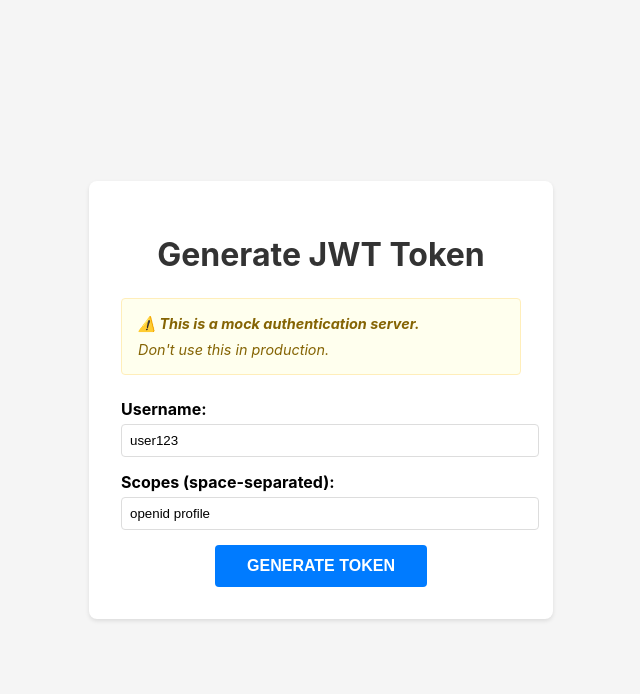
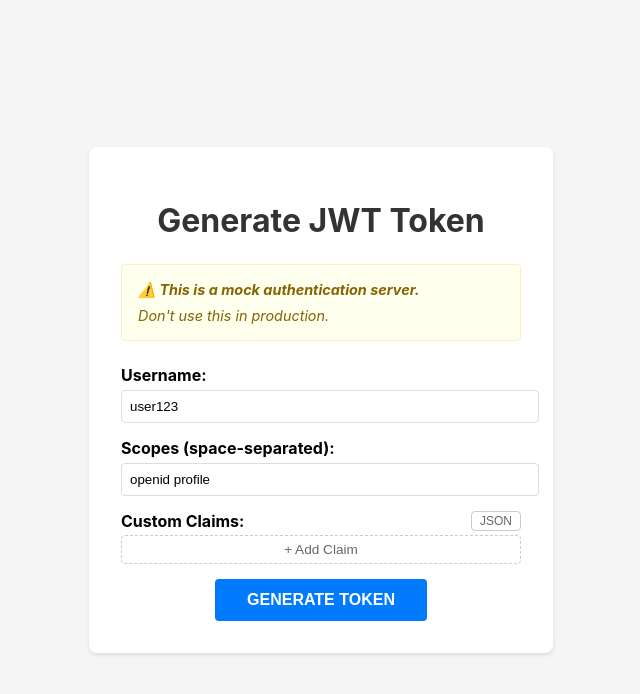
Before and after one commit to alukach/mock-oidc-server, a FastAPI app: page / in a window 1280 px wide. Shown: the top 694 px of the page, without its empty margins (319-959 px from the left). Run offline with FastAPI, Linux system fonts and the light colour scheme.

Commit message:
feat: add claim editor

```diff
--- a/app/app.py
+++ b/app/app.py
@@ -195,16 +195,29 @@ async def authorize(
             "request_id": request_id,
             "client_id": client_id,
             "scopes": scopes,
+            "claims": {},
         },
     )
 
 
 @app.post("/login", name="login")
-async def login(request_id: str = Form(...), username: str = Form(...)):
+async def login(
+    request_id: str = Form(...),
+    username: str = Form(...),
+    claims: str = Form("{}"),
+):
     """Handle login form submission."""
     # Retrieve the stored auth request
     if request_id not in auth_requests:
         raise HTTPException(status_code=400, detail="Invalid request")
+
+    # Parse custom claims
+    try:
+        custom_claims = json.loads(claims)
+    except json.JSONDecodeError:
+        raise HTTPException(status_code=400, detail="Invalid JSON in claims")
+    if not isinstance(custom_claims, dict):
+        raise HTTPException(status_code=400, detail="Claims must be a JSON object")
 
     auth_request = auth_requests.pop(request_id)
 
@@ -221,6 +234,7 @@ async def login(request_id: str = Form(...), username: str = Form(...)):
         "username": username,
         "nonce": auth_request.get("nonce"),
         "created_at": datetime.now(UTC),
+        "custom_claims": custom_claims,
     }
 
     # Store PKCE challenge if provided
@@ -242,6 +256,7 @@ async def token_form(request: Request):
         {
             "request": request,
             "token": None,
+            "claims": {},
         },
     )
 
@@ -251,30 +266,49 @@ async def generate_token(
     request: Request,
     username: str = Form(...),
     scopes: str = Form(...),
+    claims: str = Form("{}"),
 ):
     """Generate a JWT token with the specified parameters."""
+    try:
+        custom_claims = json.loads(claims)
+    except json.JSONDecodeError:
+        raise HTTPException(status_code=400, detail="Invalid JSON in claims")
+    if not isinstance(custom_claims, dict):
+        raise HTTPException(status_code=400, detail="Claims must be a JSON object")
+
     now = datetime.now(UTC)
     expires_delta = timedelta(minutes=15)
 
+    token_body = {
+        **custom_claims,
+        "iss": ISSUER,
+        "sub": username,
+        "iat": now,
+        "exp": now + expires_delta,
+        "scope": scopes,
+        "kid": KEY_PAIR.key_id,
+    }
+
     token = jwt.encode(
-        {
-            "iss": ISSUER,
-            "sub": username,
-            "iat": now,
-            "exp": now + expires_delta,
-            "scope": scopes,
-            "kid": KEY_PAIR.key_id,
-        },
+        token_body,
         KEY_PAIR.private_key,
         algorithm="RS256",
         headers={"kid": KEY_PAIR.key_id},
     )
+
+    # Convert datetime objects for JSON display
+    token_body_display = {
+        k: v.isoformat() if isinstance(v, datetime) else v
+        for k, v in token_body.items()
+    }
 
     return templates.TemplateResponse(
         "token.html",
         {
             "request": request,
             "token": token,
+            "token_body": token_body_display,
+            "claims": custom_claims,
         },
     )
 
@@ -339,9 +373,13 @@ async def token(
     expires_delta = timedelta(minutes=15)
     username = auth_details.get("username", "user123")
 
+    # Merge custom claims into tokens (custom claims go first so standard claims win)
+    custom_claims = auth_details.get("custom_claims", {})
+
     # Generate access token
     access_token = jwt.encode(
         {
+            **custom_claims,
             "iss": ISSUER,
             "sub": username,
             "iat": now,
@@ -356,6 +394,7 @@ async def token(
 
     # Generate ID token (required for OIDC)
     id_token_claims = {
+        **custom_claims,
         "iss": ISSUER,
         "sub": username,
         "aud": client_id,
@@ -380,6 +419,7 @@ async def token(
         "scope": auth_details["scope"],
         "client_id": client_id,
         "expires_at": now + expires_delta,
+        "custom_claims": custom_claims,
     }
 
     return JSONResponse(
@@ -420,6 +460,7 @@ async def userinfo(request: Request):
     # In a real implementation, you would fetch these from a user database
     # and filter based on the requested scopes
     user_info = {
+        **token_data.get("custom_claims", {}),
         "sub": token_data["username"],
     }
 
--- /dev/null
+++ b/app/static/claims-editor.js
@@ -0,0 +1,147 @@
+function initClaimsEditor(
+  editorId,
+  rawId,
+  hiddenInputId,
+  toggleBtnId,
+  initialClaims
+) {
+  const editor = document.getElementById(editorId);
+  const rawTextarea = document.getElementById(rawId);
+  const hiddenInput = document.getElementById(hiddenInputId);
+  const toggleBtn = document.getElementById(toggleBtnId);
+
+  let mode = "form"; // "form" or "json"
+
+  function createRow(key, value) {
+    const row = document.createElement("div");
+    row.className = "claim-row";
+
+    const keyInput = document.createElement("input");
+    keyInput.type = "text";
+    keyInput.className = "claim-key";
+    keyInput.placeholder = "key";
+    keyInput.value = key || "";
+
+    const valueInput = document.createElement("input");
+    valueInput.type = "text";
+    valueInput.className = "claim-value";
+    valueInput.placeholder = 'string, 42, true, ["a","b"], ...';
+    valueInput.value = value !== undefined ? formatValue(value) : "";
+
+    const removeBtn = document.createElement("button");
+    removeBtn.type = "button";
+    removeBtn.className = "claim-remove";
+    removeBtn.textContent = "\u00d7";
+    removeBtn.title = "Remove claim";
+    removeBtn.addEventListener("click", function () {
+      row.remove();
+    });
+
+    row.appendChild(keyInput);
+    row.appendChild(valueInput);
+    row.appendChild(removeBtn);
+    editor.insertBefore(row, editor.querySelector(".claim-add-row"));
+    return row;
+  }
+
+  function formatValue(val) {
+    if (typeof val === "string") return val;
+    return JSON.stringify(val);
+  }
+
+  function parseValue(str) {
+    str = str.trim();
+    if (str === "") return "";
+    try {
+      return JSON.parse(str);
+    } catch {
+      return str;
+    }
+  }
+
+  function collectClaims() {
+    const claims = {};
+    editor.querySelectorAll(".claim-row").forEach(function (row) {
+      const key = row.querySelector(".claim-key").value.trim();
+      const val = row.querySelector(".claim-value").value;
+      if (key) {
+        claims[key] = parseValue(val);
+      }
+    });
+    return claims;
+  }
+
+  function populateRows(claims) {
+    editor.querySelectorAll(".claim-row").forEach(function (row) {
+      row.remove();
+    });
+    if (claims && typeof claims === "object" && !Array.isArray(claims)) {
+      for (const [key, value] of Object.entries(claims)) {
+        createRow(key, value);
+      }
+    }
+  }
+
+  function switchToForm() {
+    // Parse raw JSON and populate rows
+    let claims = {};
+    try {
+      claims = JSON.parse(rawTextarea.value);
+    } catch {
+      // leave rows as-is if JSON is invalid
+    }
+    populateRows(claims);
+    rawTextarea.style.display = "none";
+    editor.style.display = "";
+    toggleBtn.textContent = "JSON";
+    mode = "form";
+  }
+
+  function switchToJson() {
+    // Serialize rows into the textarea
+    const claims = collectClaims();
+    rawTextarea.value = JSON.stringify(claims, null, 2);
+    editor.style.display = "none";
+    rawTextarea.style.display = "";
+    toggleBtn.textContent = "Form";
+    mode = "json";
+  }
+
+  toggleBtn.addEventListener("click", function () {
+    if (mode === "form") {
+      switchToJson();
+    } else {
+      switchToForm();
+    }
+  });
+
+  // Add button row
+  const addRow = document.createElement("div");
+  addRow.className = "claim-add-row";
+  const addBtn = document.createElement("button");
+  addBtn.type = "button";
+  addBtn.className = "claim-add";
+  addBtn.textContent = "+ Add Claim";
+  addBtn.addEventListener("click", function () {
+    createRow("", "");
+  });
+  addRow.appendChild(addBtn);
+  editor.appendChild(addRow);
+
+  // Populate from initial claims
+  if (initialClaims && typeof initialClaims === "object") {
+    for (const [key, value] of Object.entries(initialClaims)) {
+      createRow(key, value);
+    }
+  }
+  rawTextarea.value = JSON.stringify(initialClaims || {}, null, 2);
+
+  // Serialize claims into hidden input on form submit
+  hiddenInput.form.addEventListener("submit", function () {
+    if (mode === "form") {
+      hiddenInput.value = JSON.stringify(collectClaims());
+    } else {
+      hiddenInput.value = rawTextarea.value;
+    }
+  });
+}
--- a/app/static/styles.css
+++ b/app/static/styles.css
@@ -148,6 +148,21 @@ button:hover {
   color: #28a745;
 }
 
+#token-body {
+  background: #f8f9fa;
+  border: 1px solid #ddd;
+  border-radius: 4px;
+  padding: 12px;
+  font-family: monospace;
+  font-size: 0.85rem;
+  line-height: 1.5;
+  text-align: left;
+  overflow-x: auto;
+  white-space: pre-wrap;
+  word-break: break-word;
+  margin: 0;
+}
+
 #token {
   cursor: pointer;
   font-family: monospace;
@@ -166,3 +181,112 @@ button:hover {
   border-color: #007bff;
   box-shadow: 0 0 0 2px rgba(0, 123, 255, 0.25);
 }
+
+.claims-label-row {
+  display: flex;
+  justify-content: space-between;
+  align-items: center;
+}
+
+.claims-label-row label {
+  margin-bottom: 0;
+}
+
+.claims-toggle {
+  background: none;
+  border: 1px solid #ccc;
+  border-radius: 4px;
+  color: #666;
+  cursor: pointer;
+  font-size: 0.75rem;
+  padding: 2px 8px;
+  text-transform: none;
+  font-weight: normal;
+}
+
+.claims-toggle:hover {
+  background-color: #f0f7ff;
+  border-color: #007bff;
+  color: #007bff;
+}
+
+.claims-raw {
+  width: 100%;
+  padding: 8px;
+  border: 1px solid #ddd;
+  border-radius: 4px;
+  font-family: monospace;
+  font-size: 0.9rem;
+  resize: vertical;
+}
+
+.claims-editor {
+  text-align: left;
+}
+
+.claim-row {
+  display: flex;
+  gap: 6px;
+  margin-bottom: 6px;
+  align-items: center;
+}
+
+.claim-key {
+  flex: 1;
+  min-width: 0;
+}
+
+.claim-value {
+  flex: 2;
+  min-width: 0;
+}
+
+.claim-key,
+.claim-value {
+  padding: 6px 8px;
+  border: 1px solid #ddd;
+  border-radius: 4px;
+  font-size: 0.9rem;
+  font-family: monospace;
+}
+
+.claim-remove {
+  background: none;
+  border: 1px solid #ddd;
+  border-radius: 4px;
+  color: #999;
+  cursor: pointer;
+  font-size: 1rem;
+  padding: 4px 8px;
+  text-transform: none;
+  font-weight: normal;
+}
+
+.claim-remove:hover {
+  background-color: #fee;
+  border-color: #e99;
+  color: #c00;
+}
+
+.claim-add-row {
+  margin-top: 4px;
+}
+
+.claim-add {
+  background: none;
+  border: 1px dashed #ccc;
+  border-radius: 4px;
+  color: #666;
+  cursor: pointer;
+  font-size: 0.85rem;
+  padding: 6px 12px;
+  text-transform: none;
+  font-weight: normal;
+  width: 100%;
+}
+
+.claim-add:hover {
+  background-color: #f0f7ff;
+  border-color: #007bff;
+  color: #007bff;
+}
--- /dev/null
+++ b/app/templates/_claims_editor.html
@@ -0,0 +1,19 @@
+<div class="form-group">
+  <div class="claims-label-row">
+    <label>Custom Claims:</label>
+    <button type="button" id="claims-mode-toggle" class="claims-toggle">JSON</button>
+  </div>
+  <input type="hidden" id="claims" name="claims" value="{}" />
+  <div id="claims-editor" class="claims-editor"></div>
+  <textarea id="claims-raw" class="claims-raw" rows="4" placeholder='{"groups": ["admin"], "org": "acme"}' style="display: none;"></textarea>
+</div>
+<script src="{{ url_for('static', path='/claims-editor.js') }}"></script>
+<script>
+  initClaimsEditor(
+    "claims-editor",
+    "claims-raw",
+    "claims",
+    "claims-mode-toggle",
+    {{ claims | tojson }}
+  );
+</script>
--- a/app/templates/login.html
+++ b/app/templates/login.html
@@ -29,6 +29,7 @@
           <label for="username">Username:</label>
           <input type="text" id="username" name="username" value="user123" required />
         </div>
+        {% include "_claims_editor.html" %}
         <button type="submit">Login</button>
       </form>
     </div>
--- a/app/templates/token.html
+++ b/app/templates/token.html
@@ -32,21 +32,28 @@
             required
           />
         </div>
+        {% include "_claims_editor.html" %}
         <button type="submit">Generate Token</button>
       </form>
       {% if token %}
       <div class="token-container">
         <div class="token-header">
-          <span>Generated Token</span>
+          <span>Encoded Token</span>
           <span class="copy-hint">Click to copy</span>
         </div>
         <textarea
           id="token"
-          rows="10"
+          rows="6"
           cols="50"
           readonly
           onclick="copyToken()"
         >{{ token }}</textarea>
+      </div>
+      <div class="token-container">
+        <div class="token-header">
+          <span>Token Body</span>
+        </div>
+        <pre id="token-body">{{ token_body | tojson(indent=2) }}</pre>
       </div>
       {% endif %}
     </div>
```
